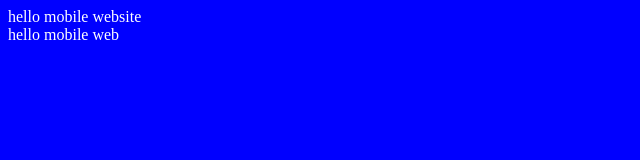
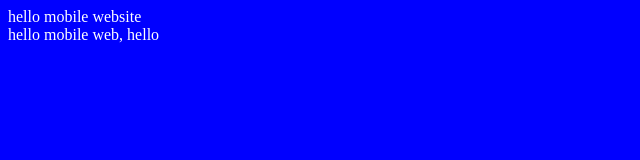
Before and after one commit to owenmerry/mobile-basicwebsite, a plain HTML site: page index.html in a window 1280 px wide. Shown: the full height of the page, 0-640 px from the left. Drawn offline with Linux system fonts and the light colour scheme.

Commit message:
added hello

```diff
--- a/index.html
+++ b/index.html
@@ -59,7 +59,7 @@ Made with Love by - OMerry
 
 <!-- App - end -->
 <div>
-	hello mobile web
+	hello mobile web, hello
 </div>
 
 <!--runscripts:start-->
```
